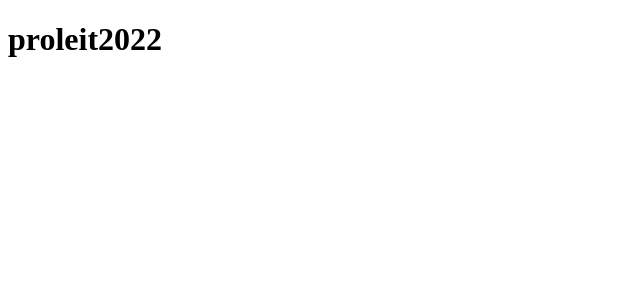
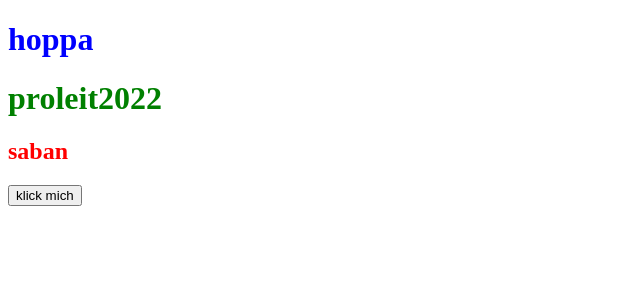
Before and after one commit to netTrek-angular/proleit2022, an Angular app: page / in a window 1280 px wide. Shown: the top 300 px of the page, without its empty margins (0-640 px from the left). Built offline with nearby package versions, Linux system fonts and the light colour scheme.

Commit message:
component basics

```diff
--- a/src/app/app.component.scss
+++ b/src/app/app.component.scss
@@ -0,0 +1,3 @@
+h1 {
+  color: green;
+}
--- a/src/app/user/user.component.html
+++ b/src/app/user/user.component.html
@@ -0,0 +1,2 @@
+  <h2>{{name}}</h2>
+  <button (click)="chgName()">klick mich</button>
--- a/src/app/user/user.component.scss
+++ b/src/app/user/user.component.scss
@@ -0,0 +1,8 @@
+
+:host {
+  display: block;
+}
+
+h2 {
+  color: red;
+}
--- a/src/app/user/user.component.ts
+++ b/src/app/user/user.component.ts
@@ -1,12 +1,26 @@
-import { Component, OnInit } from '@angular/core';
+import {Component, ViewEncapsulation} from '@angular/core';
 
 @Component({
   selector: 'proleit-user',
   templateUrl: './user.component.html',
-  styleUrls: ['./user.component.scss']
+  // template: '<h2>{{name}}</h2>',
+  styleUrls: ['./user.component.scss'],
+  /*styles: [
+    `
+      h2 {
+        color: aqua;
+      }
+    `
+  ]*/
+  encapsulation: ViewEncapsulation.Emulated,
 })
 export class UserComponent {
+  name = 'saban';
+  age?: number;
 
   constructor() { }
 
+  chgName() {
+    this.name = 'peter';
+  }
 }
--- a/src/index.html
+++ b/src/index.html
@@ -8,6 +8,7 @@
   <link rel="icon" type="image/x-icon" href="favicon.ico">
 </head>
 <body>
+  <h1>hoppa</h1>
   <proleit-root>
   </proleit-root>
 </body>
--- a/src/styles.scss
+++ b/src/styles.scss
@@ -1 +1,5 @@
 /* You can add global styles to this file, and also import other style files */
+
+h1 {
+  color: blue;
+}
```
